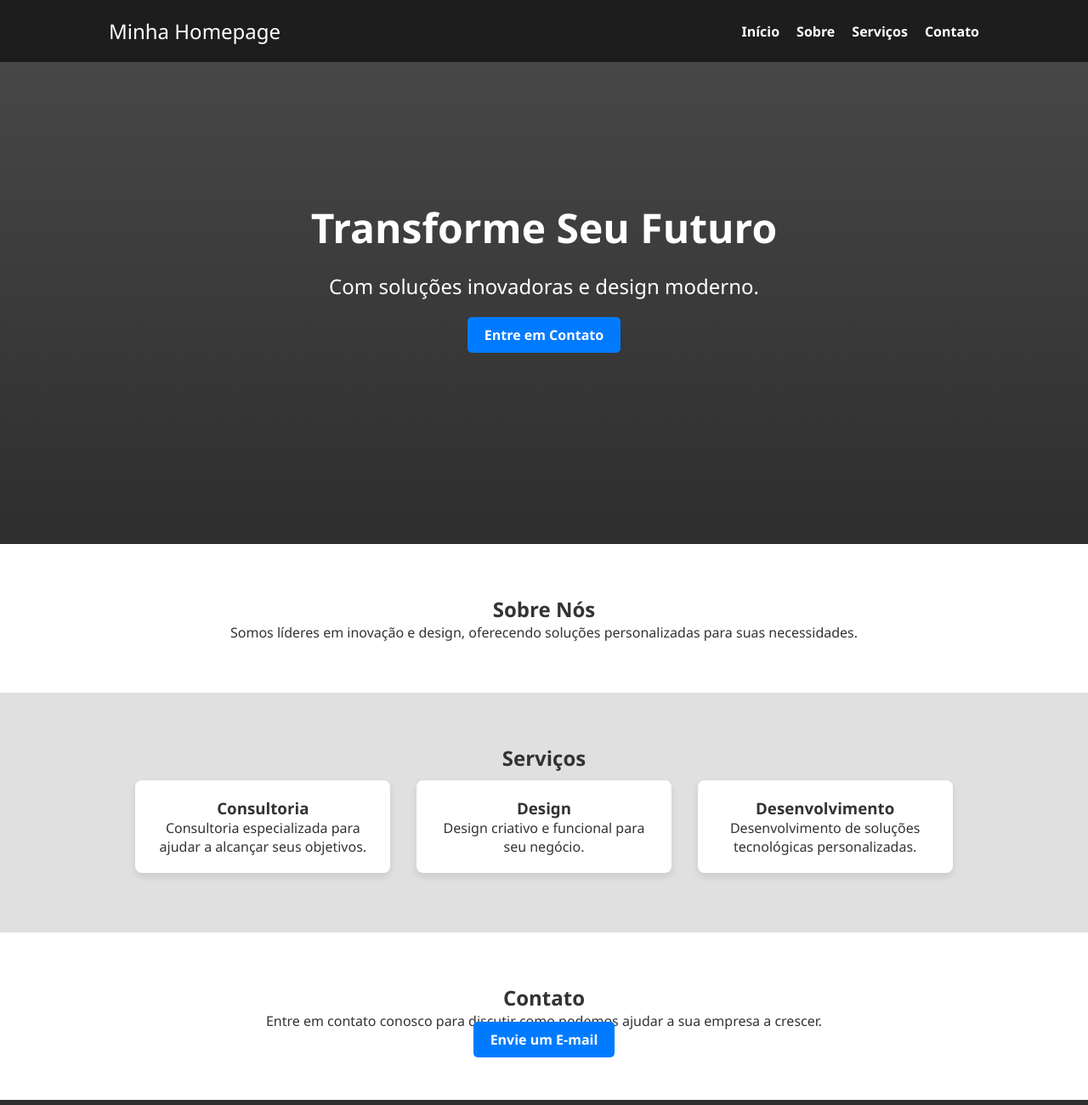
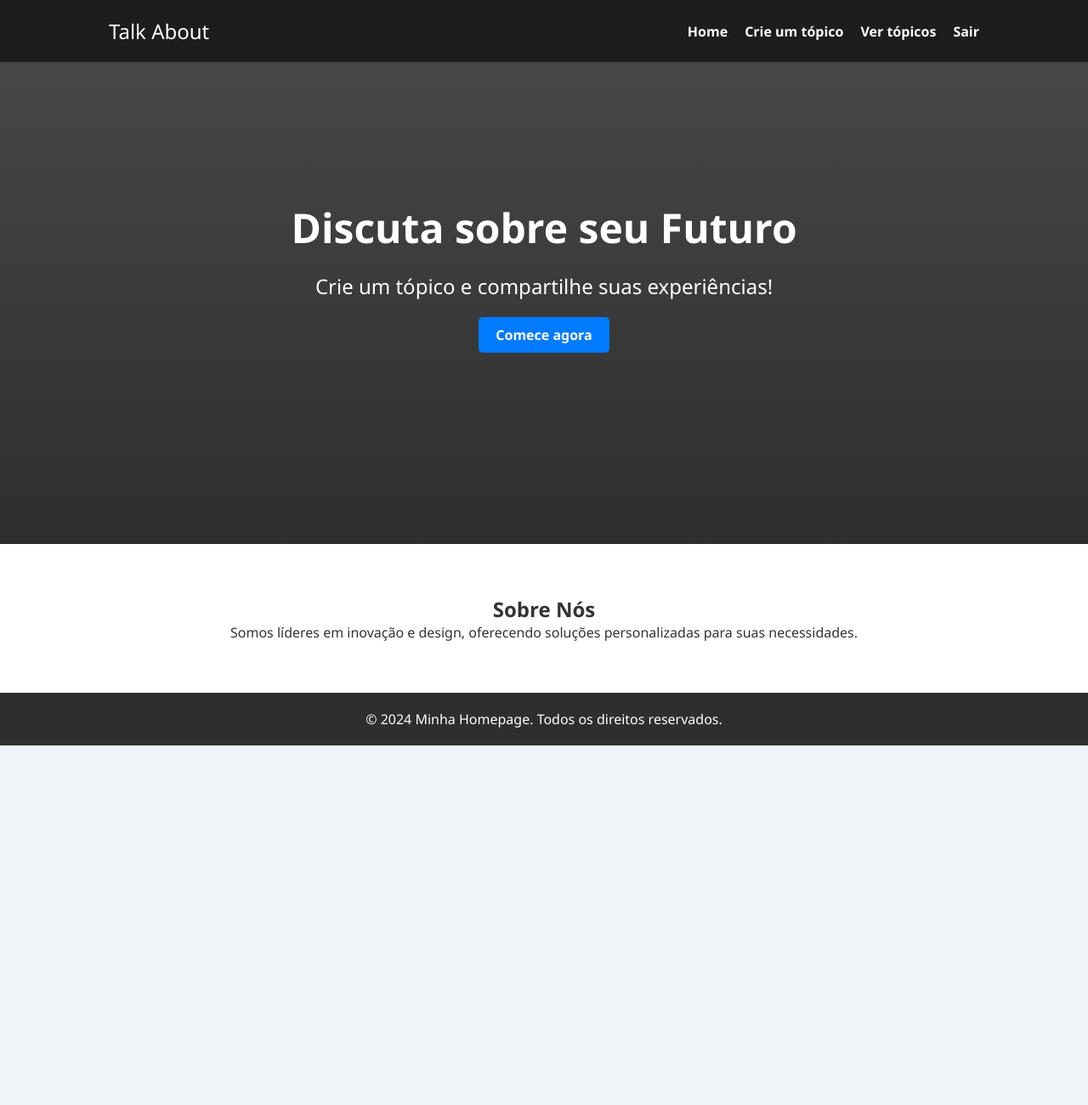
Before and after one commit to Invokedzz/javascript, a plain HTML site: page onemoreproject/home.html in a window 1280 px wide. Shown: the top 1300 px of the page at 85% size. After the commit the page ends 877 px from the top, so only its background shows below. Drawn offline with Linux system fonts and the light colour scheme.

Commit message:
adjusting some things

```diff
--- a/onemoreproject/home.html
+++ b/onemoreproject/home.html
@@ -3,27 +3,27 @@
 <head>
     <meta charset="UTF-8">
     <meta name="viewport" content="width=device-width, initial-scale=1.0">
-    <title>Homepage Moderna</title>
+    <title>Talk About</title>
     <link rel="stylesheet" href="./styles/styleswebsite.css">
 </head>
 <body>
     <header>
         <nav>
             <div class="container">
-                <a href="#" class="logo">Minha Homepage</a>
+                <a href="#" class="logo">Talk About</a>
                 <ul>
-                    <li><a href="#home">Início</a></li>
-                    <li><a href="#about">Sobre</a></li>
-                    <li><a href="#services">Serviços</a></li>
-                    <li><a href="#contact">Contato</a></li>
+                    <li><a href="#home">Home</a></li>
+                    <li><a href="#about">Crie um tópico</a></li>
+                    <li><a href="#services">Ver tópicos</a></li>
+                    <li><a href="#contact">Sair</a></li>
                 </ul>
             </div>
         </nav>
         <div class="hero">
             <div class="hero-content">
-                <h1>Transforme Seu Futuro</h1>
-                <p>Com soluções inovadoras e design moderno.</p>
-                <a href="#contact" class="cta-button">Entre em Contato</a>
+                <h1>Discuta sobre seu Futuro</h1>
+                <p>Crie um tópico e compartilhe suas experiências!</p>
+                <a href="#contact" class="cta-button">Comece agora</a>
             </div>
         </div>
     </header>
@@ -34,32 +34,6 @@
                 <p>Somos líderes em inovação e design, oferecendo soluções personalizadas para suas necessidades.</p>
             </div>
         </section>
-        <section id="services" class="section-services">
-            <div class="container">
-                <h2>Serviços</h2>
-                <div class="services-grid">
-                    <div class="service-item">
-                        <h3>Consultoria</h3>
-                        <p>Consultoria especializada para ajudar a alcançar seus objetivos.</p>
-                    </div>
-                    <div class="service-item">
-                        <h3>Design</h3>
-                        <p>Design criativo e funcional para seu negócio.</p>
-                    </div>
-                    <div class="service-item">
-                        <h3>Desenvolvimento</h3>
-                        <p>Desenvolvimento de soluções tecnológicas personalizadas.</p>
-                    </div>
-                </div>
-            </div>
-        </section>
-        <section id="contact" class="section-contact">
-            <div class="container">
-                <h2>Contato</h2>
-                <p>Entre em contato conosco para discutir como podemos ajudar a sua empresa a crescer.</p>
-                <a href="mailto:contato@exemplo.com" class="cta-button">Envie um E-mail</a>
-            </div>
-        </section>
     </main>
     <footer>
         <div class="container">
```
